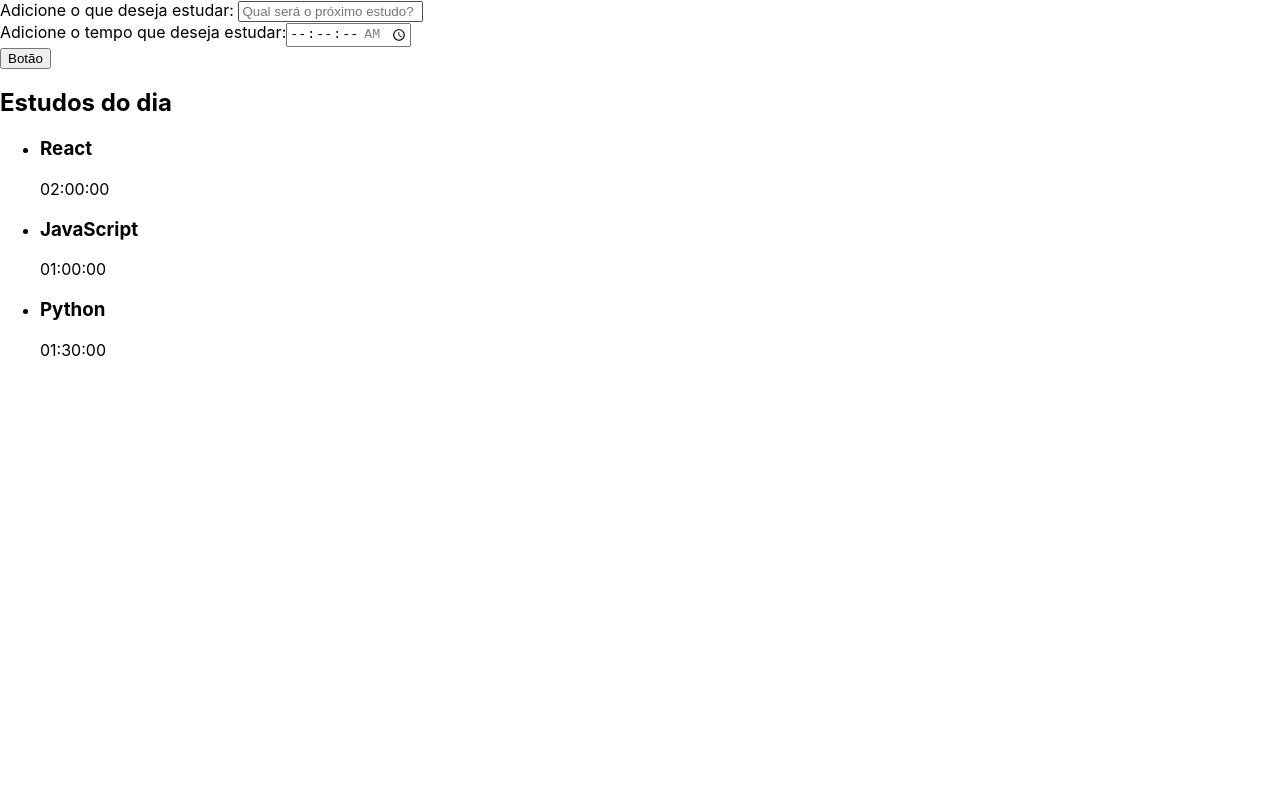
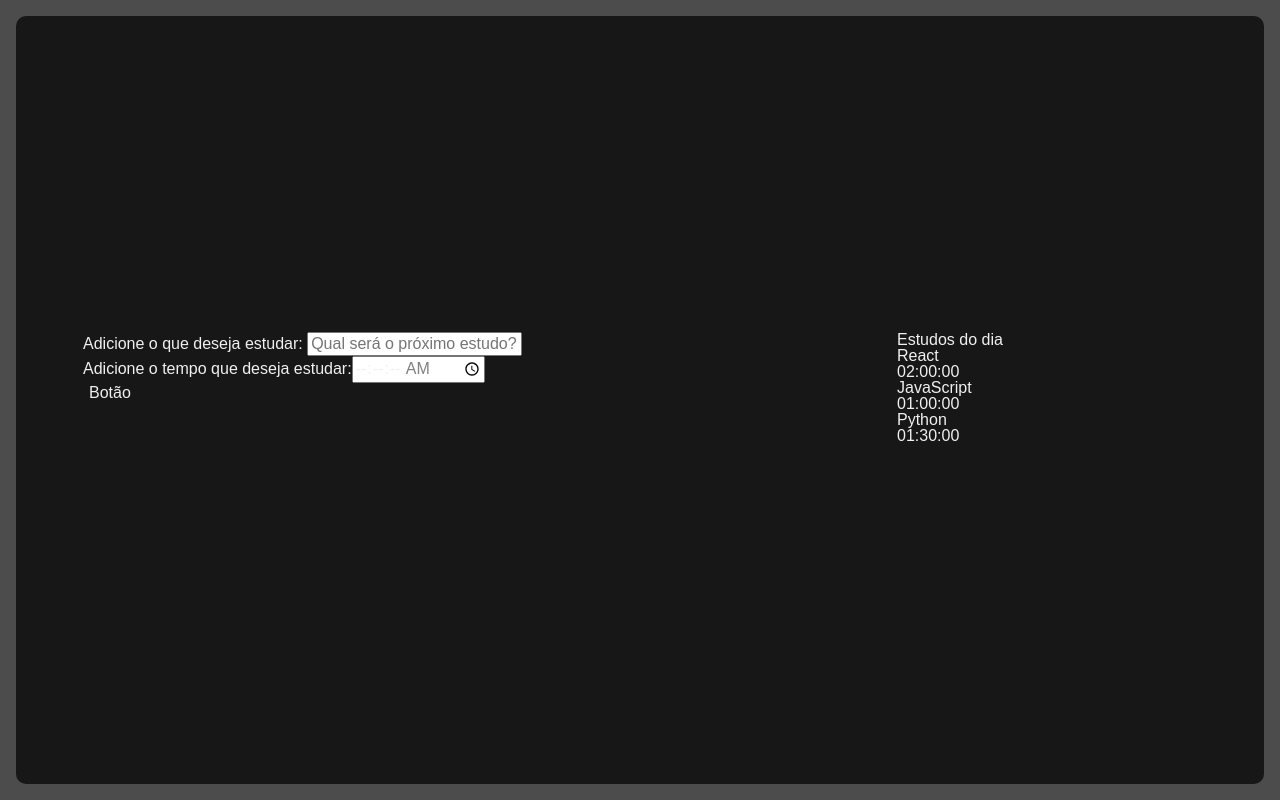
Before and after one commit to desireebarretti/alura-studies, a React (Create React App) app: page / in a window 1280 px wide. Built offline with nearby package versions, Linux system fonts and the light colour scheme.

Commit message:
Ajeitando os arquivos e scss

```diff
--- a/src/App.tsx
+++ /dev/null
@@ -1,16 +0,0 @@
-import React from 'react';
-import Botao from './componentes/Botao/Botao';
-import Formulario from './componentes/Formulario/Formulario';
-import Lista from './componentes/Lista/Lista';
-
-
-function App() {
-  return (
-    <div className="App">
-      <Formulario />
-      <Lista />
-    </div>
-  );
-}
-
-export default App;
--- /dev/null
+++ b/src/Pages/App.tsx
@@ -0,0 +1,17 @@
+import React from 'react';
+import Botao from '../componentes/Botao/Botao';
+import Formulario from '../componentes/Formulario/Formulario';
+import Lista from '../componentes/Lista/Lista';
+import './style.scss';
+
+
+function App() {
+  return (
+    <div className="AppStyle">
+      <Formulario />
+      <Lista />
+    </div>
+  );
+}
+
+export default App;
--- /dev/null
+++ b/src/Pages/style.scss
@@ -0,0 +1,30 @@
+.AppStyle {
+    display: grid;
+    grid-template-rows: min-content min-content auto;
+    grid-template-areas:
+    "nova-tarefa"
+    "cronometro"
+    "tarefas"
+    ;
+    row-gap: 24px;
+    min-width: 320px;
+    min-height: calc(100vh - 32px);
+    width: 100%;
+    padding: 32px;
+    box-sizing: border-box;
+    border-radius: 10px;
+    background-color: #171717;
+
+    @media screen and (min-width:1280px)  {
+      grid-template-areas:
+      "nova-tarefa tarefas"
+      "cronometro tarefas"
+      ;
+      column-gap: 64px;
+      grid-template-rows: min-content min-content;
+      grid-template-columns: 750px 300px;
+      justify-content: center;
+      align-content: center;
+      padding: 64px;
+    }
+  }
--- a/src/index.css
+++ b/src/index.css
@@ -1,13 +1,95 @@
+html, body, div, span, applet, object, iframe,
+h1, h2, h3, h4, h5, h6, p, blockquote, pre,
+a, abbr, acronym, address, big, cite, code,
+del, dfn, em, img, ins, kbd, q, s, samp,
+small, strike, strong, sub, sup, tt, var,
+b, u, i, center,
+dl, dt, dd, ol, ul, li,
+fieldset, form, label, legend,
+table, caption, tbody, tfoot, thead, tr, th, td,
+article, aside, canvas, details, embed,
+figure, figcaption, footer, header, hgroup,
+menu, nav, output, ruby, section, summary,
+time, mark, audio, video {
+	margin: 0;
+	padding: 0;
+	border: 0;
+	font-size: 100%;
+	font: inherit;
+	vertical-align: baseline;
+}
+/* HTML5 display-role reset for older browsers */
+article, aside, details, figcaption, figure,
+footer, header, hgroup, menu, nav, section {
+	display: block;
+}
 body {
-  margin: 0;
-  font-family: -apple-system, BlinkMacSystemFont, 'Segoe UI', 'Roboto', 'Oxygen',
-    'Ubuntu', 'Cantarell', 'Fira Sans', 'Droid Sans', 'Helvetica Neue',
-    sans-serif;
-  -webkit-font-smoothing: antialiased;
-  -moz-osx-font-smoothing: grayscale;
+	line-height: 1;
+}
+ol, ul {
+	list-style: none;
+}
+blockquote, q {
+	quotes: none;
+}
+blockquote:before, blockquote:after,
+q:before, q:after {
+	content: '';
+	content: none;
+}
+table {
+	border-collapse: collapse;
+	border-spacing: 0;
 }
 
-code {
-  font-family: source-code-pro, Menlo, Monaco, Consolas, 'Courier New',
-    monospace;
+
+input {
+	font-family: inherit;
+	font-size: inherit;
+	font-weight: inherit;
+	color: inherit;
 }
+
+button {
+	border: unset;
+	background-color: unset;
+	font-family: inherit;
+	font-size: inherit;
+	font-weight: inherit;
+	color: inherit;
+}
+
+@import url('https://fonts.googleapis.com/css2?family=Manjari&display=swap');
+
+body {
+	display: flex;
+	justify-content: center;
+	font-family: 'Manjari', sans-serif;
+	color: #F0F0F0;
+	background-color: #4C4C4C;
+	height: 100%;
+	width: 100%;
+	padding: 16px;
+	box-sizing: border-box;
+}
+
+#root {
+	width: 100%;
+}
+
+::-webkit-scrollbar {
+	width: 8px;
+}
+
+::-webkit-scrollbar-track {
+	background: unset;
+}
+
+::-webkit-scrollbar-thumb {
+	border-radius: 4px;
+	background: #888;
+}
+
+::-webkit-scrollbar-thumb:hover {
+	background: #555;
+}
--- a/src/index.tsx
+++ b/src/index.tsx
@@ -1,7 +1,7 @@
 import React from 'react';
 import ReactDOM from 'react-dom/client';
 import './index.css';
-import App from './App';
+import App from './Pages/App';
 
 
 const root = ReactDOM.createRoot(
```
